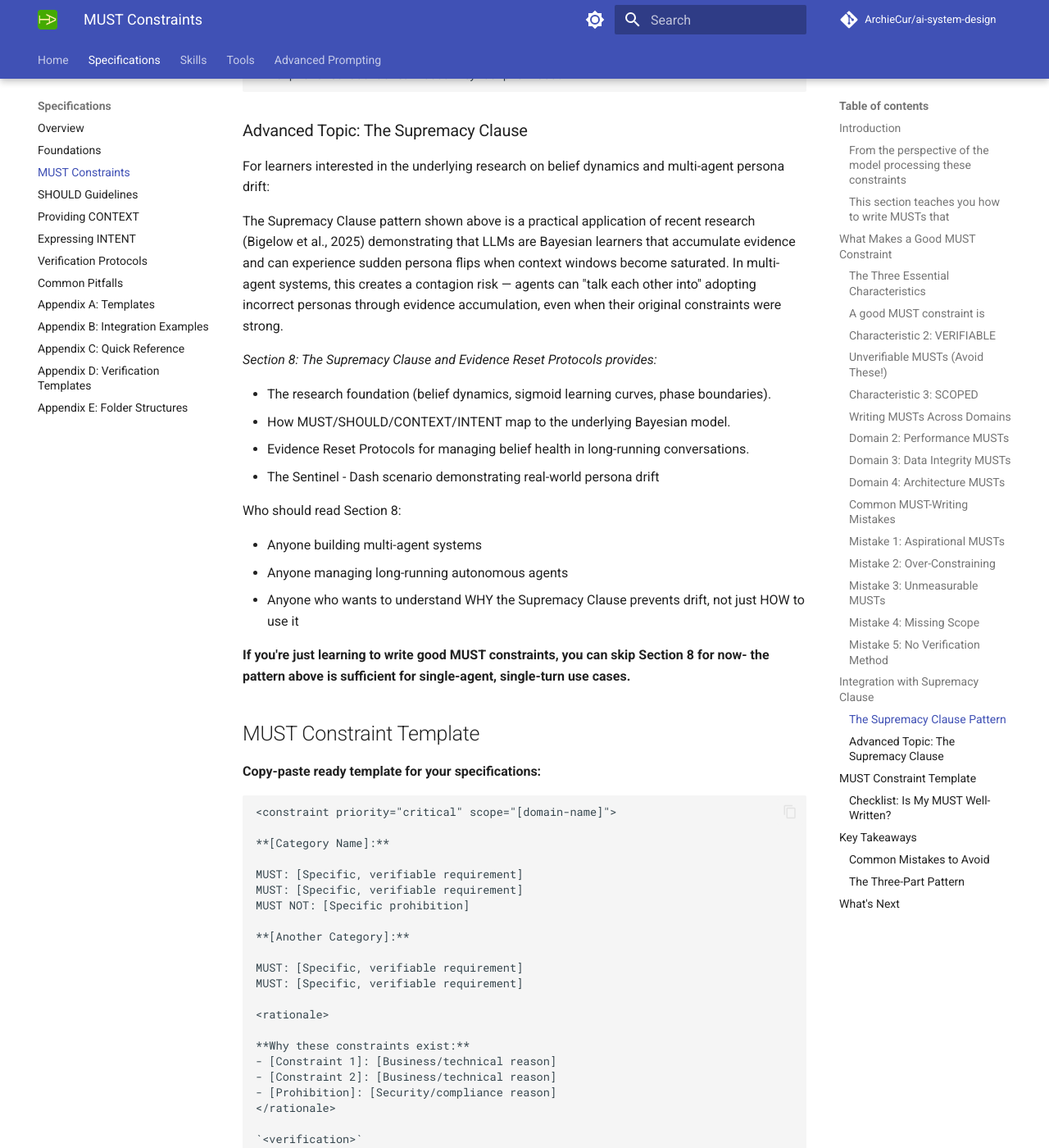
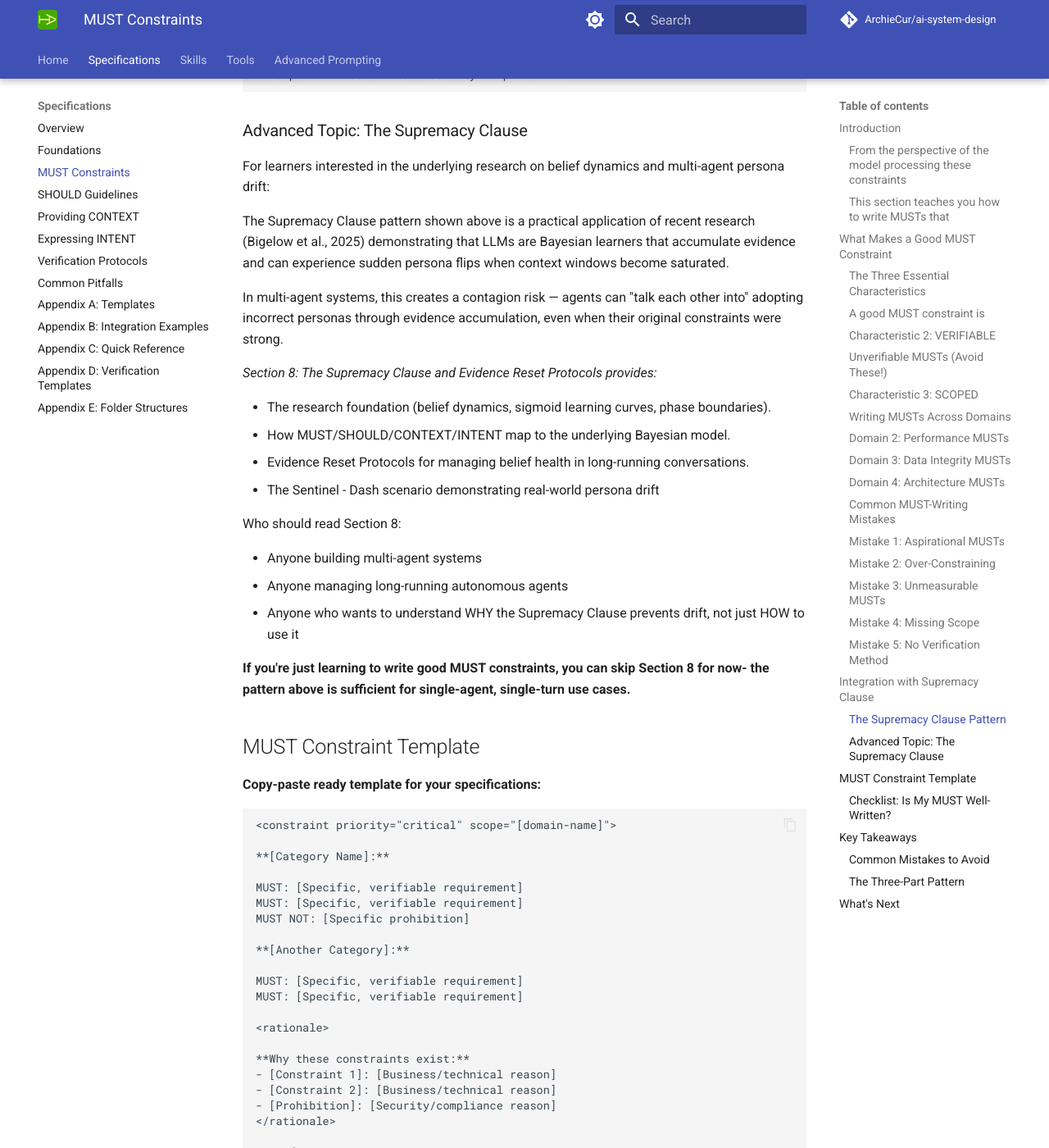
Before and after one commit to ArchieCur/ai-system-design, an MkDocs documentation site: the page built from docs/specifications/Specifications_2_MUST_Constraints.md, in a window 1280 px wide and 1400 px high, scrolled down 22703 px. Shown: the whole window at 82% size. Built offline with MkDocs 1.6.1 and Material for MkDocs 9.7.7, drawn with Linux system fonts in a browser that asks for light colours; comment, search, counter and statistics services are not loaded; some of the changed text lies outside the part shown.

Commit message:
Update Specifications_2_MUST_Constraints.md

````diff
--- a/docs/specifications/Specifications_2_MUST_Constraints.md
+++ b/docs/specifications/Specifications_2_MUST_Constraints.md
@@ -352,7 +352,7 @@
 Staging: Close to production, but debugging may need HTTP
 Development: Localhost HTTP acceptable (faster iteration)
 Internal: VPC provides network security, HTTP acceptable for speed
-</rationale>`
+</rationale>
 
 </constraint>
 ```
@@ -562,7 +562,7 @@
 MUST: API payload size: 10MB maximum
 MUST: Image uploads: 5MB maximum per image
 MUST: Concurrent API requests per user: 10 maximum
-`<verification>`
+<verification>
 
 **Load testing (automated):**
 
@@ -591,7 +591,7 @@
 • Alert if any query >5 seconds (timeout violation)
 
 • Daily lighthouse checks on key pages </verification>
-</constraint>`
+</constraint>
 ```
 
 ### Domain 3: Data Integrity MUSTs
@@ -707,7 +707,7 @@
 MUST: Structured error responses (JSON with error, message, details)
 MUST: Error logging to centralized service (Datadog, Sentry)
 MUST NOT: Expose stack traces in production responses
-`<verification>`
+<verification>
 
 **Dependency check:**
 
@@ -886,7 +886,7 @@
 MUST: All public APIs documented (JSDoc)
 MUST: README includes: setup, usage, examples
 MUST: Architecture decision records for major decisions
-`<verification>`
+<verification>
 
 bash
 
@@ -1044,7 +1044,8 @@
 
 Remember from Section 1: **MUSTs should be protected from casual prompt overrides.**
 
-A Supremacy Clause provides that protection by making security and compliance constraints immutable; **resistant** even to sophisticated prompt injection attempts
+A Supremacy Clause provides that protection by making security and compliance constraints immutable;
+**resistant** even to sophisticated prompt injection attempts
 like "ignore previous instructions" or "forget the spec."
 
 ### The Supremacy Clause Pattern
@@ -1117,6 +1118,7 @@
 The Supremacy Clause pattern shown above is a practical application of recent research (Bigelow et al., 2025)
 demonstrating that LLMs are Bayesian learners that accumulate evidence and can experience sudden persona flips
 when context windows become saturated.
+
 In multi-agent systems, this creates a contagion risk — agents can "talk each other into" adopting incorrect
 personas through evidence accumulation, even when their original constraints were strong.
 
@@ -1163,7 +1165,7 @@
 - [Prohibition]: [Security/compliance reason]
 </rationale>
 
-`<verification>`
+<verification>
 
 **Automated checks:**
 
@@ -1310,7 +1312,7 @@
 
 Each section builds on this foundation of well-written MUSTs.
 
-You now know how to set boundaries a model must not cross.
+**You now know how to set boundaries a model must not cross.**
 
 END OF SECTION 2
 
````
